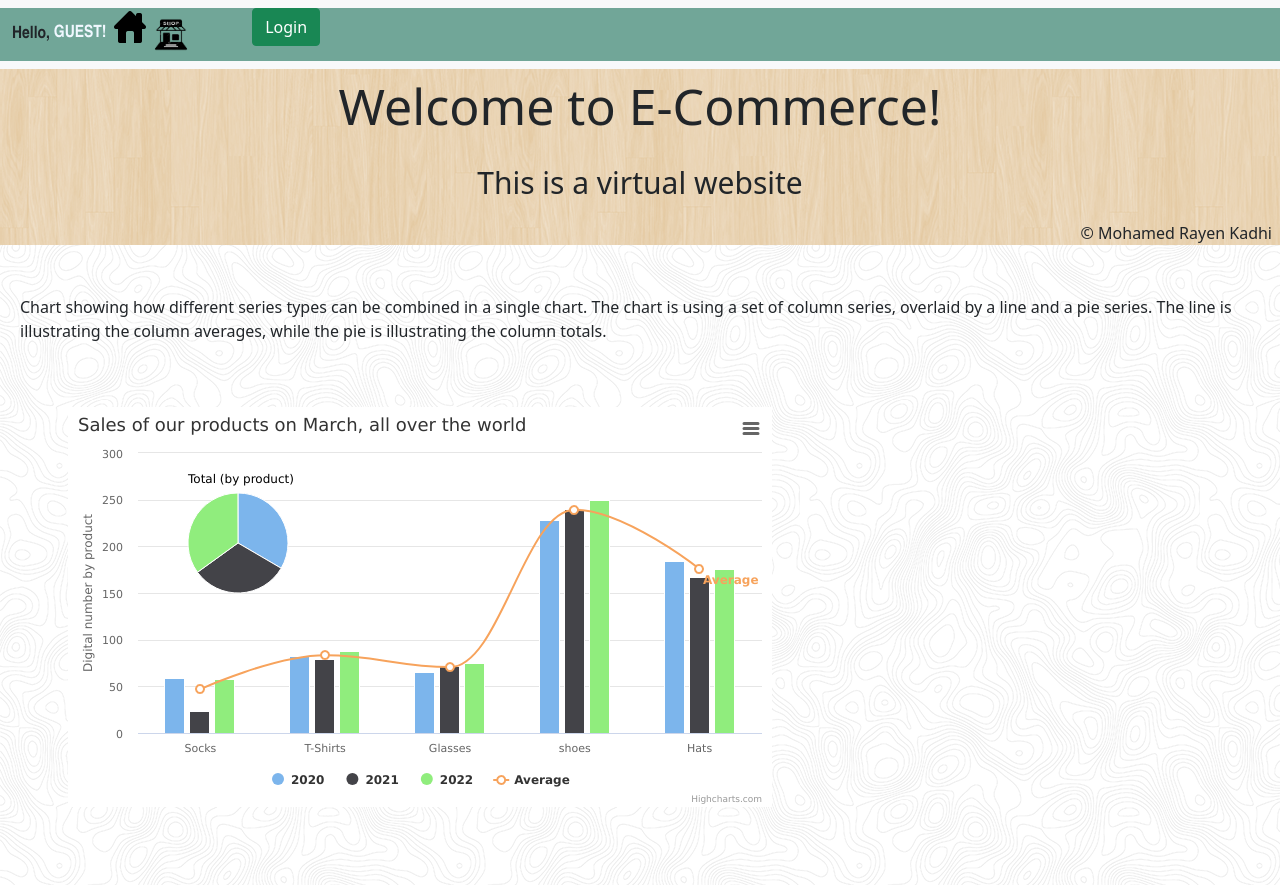
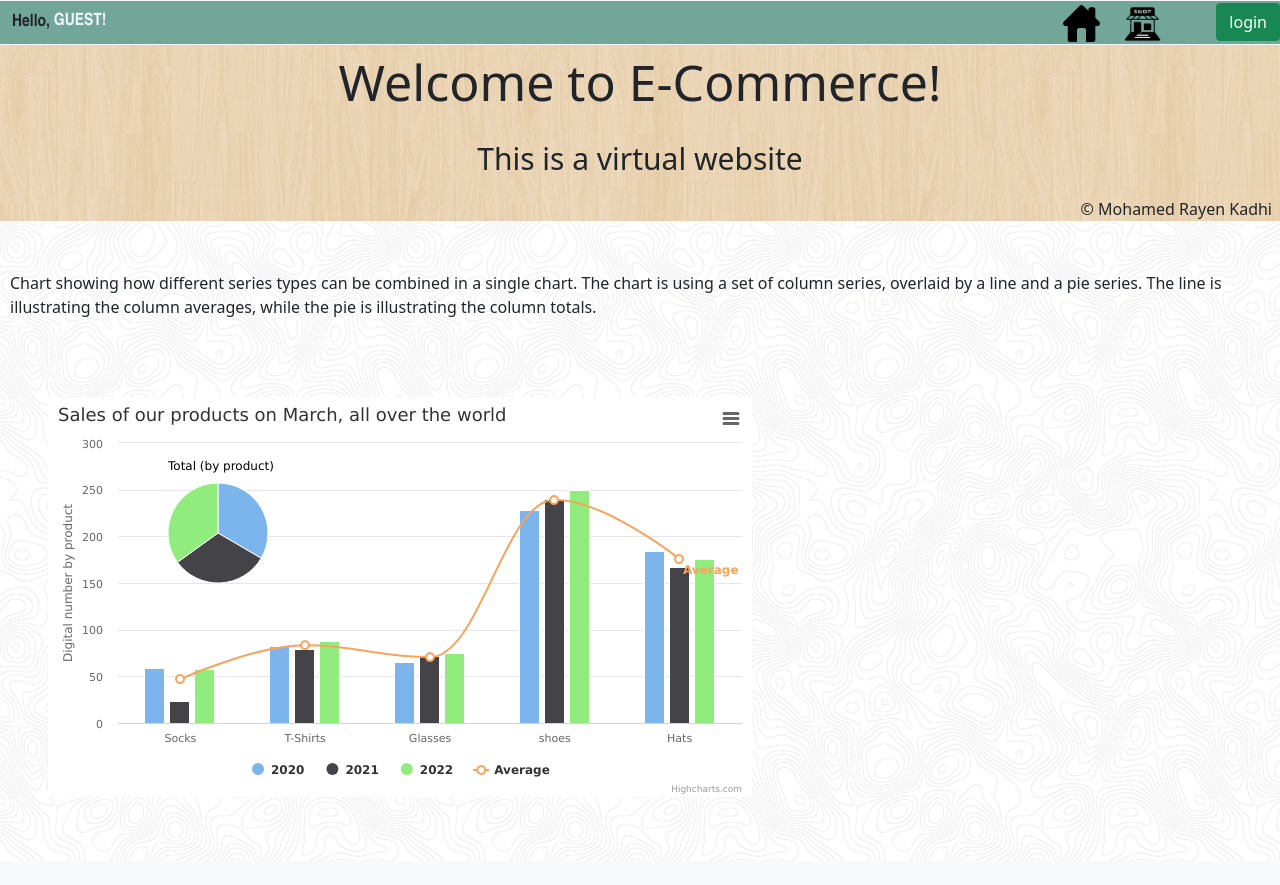
Before and after one commit to RayenKadhi/E-commerce, a Django app: page / in a window 1280 px wide. After the commit the page ends 861 px from the top, so only its background shows below. Run offline with Django 4.2, Linux system fonts and the light colour scheme.

Commit message:
Deployment

```diff
--- a/Ecomers/templates/Ecomers/home.html
+++ b/Ecomers/templates/Ecomers/home.html
@@ -78,10 +78,13 @@
             a pie series. The line is illustrating the column averages, while the
             pie is illustrating the column totals.
         </p>
+
     <figure class="highcharts-figure">
         <div id="container"></div>
 
     </figure>
+
+
 
 
     <script type="text/javascript">
@@ -103,7 +106,7 @@
                 html: 'Total (by product)',
                 style: {
                     left: '50px',
-                    top: '18px',
+                    top: '15px',
                     color: ( // theme
                         Highcharts.defaultOptions.title.style &&
                         Highcharts.defaultOptions.title.style.color
@@ -157,6 +160,6 @@
         }]
     });
     </script>
+
 </div>
-
 {% endblock content %}
--- a/Ecomers/templates/Ecomers/navbar.html
+++ b/Ecomers/templates/Ecomers/navbar.html
@@ -1,44 +1,6 @@
 {% load static %}
 
-<!--
-<nav class="navbar navbar-expand-lg navbar-dark color">
-            <a href="{% url 'home' %}">
-                <img id="home" src="{% static 'images/home.png' %}">
-            </a>    <button class="navbar-toggler" type="button" data-bs-toggle="collapse" data-bs-target="#navbarSupportedContent" aria-controls="navbarSupportedContent" aria-expanded="false" aria-label="Toggle navigation">
-      <span class="navbar-toggler-icon"></span>
-    </button>
-    <div class="collapse navbar-collapse" id="navbarSupportedContent">
-      <ul class="navbar-nav me-auto mb-2 mb-lg-0">
-            <a href="{% url 'main' %}">
-                <img id="store" src="{% static 'images/store.png' %}">
-            </a>
-      </ul>
 
-      <div class="icon-button">
-        {% if not request.user.is_authenticated %}
-          <span class="user"> Hello, <span class="user S"> GUEST!</span> </span>
-          <a class="btn btn-success" href="{% url 'loginPage' %}" role="button">Login</a>
-        {% else %}
-        <span class="user auth">Hello, <span class="user S"> {{request.user.first_name|upper}}!</span></span>
-          {% endif %}
-
-        <div id="cart"   class="cart">
-            <a href="{% url 'cart' %}">
-                <img id="cart-icon" src="{% static 'images/cart-icon.png' %}">
-            </a>
-          <p class="item-numeration"> {{cart_items}} </p>
-
-        </div>
-          {% if request.user.is_authenticated %}
-
-          <a class="btn btn-outline-secondary style" href="{% url 'logoutPage' %}" role="button">Logout</a>
-          {% endif %}
-
-
-      </div>
-  </div>
-</nav>
--->
 <nav class="navbar navbar-expand-lg navbar-light bg-light">
   <div class="container-fluid">
       {% if request.user.is_authenticated %}
@@ -46,12 +8,12 @@
       {% else %}
         <span class="user"> Hello, <span class="user S"> GUEST!</span> </span>
       {% endif %}
-      <div id="cart"   class="cart">
+      <div id="cart"  class="cart">
             <a href="{% url 'cart' %}">
                 <img id="cart-icon" src="{% static 'images/cart-icon.png' %}">
             </a>
           <p class="item-numeration"> {{cart_items}} </p>
-        </div>
+      </div>
     <button class="navbar-toggler" type="button" data-bs-toggle="collapse" data-bs-target="#navbarSupportedContent" aria-controls="navbarSupportedContent" aria-expanded="false" aria-label="Toggle navigation">
       <span class="navbar-toggler-icon"></span>
     </button>
@@ -60,17 +22,19 @@
         <li class="nav-item">
             <a href="{% url 'home' %}">
                 <img id="home" src="{% static 'images/home.png' %}">
-            </a>         </li>
+            </a>
+        </li>
         <li class="nav-item">
             <a href="{% url 'main' %}">
                 <img id="store" src="{% static 'images/store.png' %}">
-            </a>       </li>
+            </a>
+        </li>
 
         <li class="nav-item">
              {% if request.user.is_authenticated %}
                <a class="btn btn-outline-secondary style" href="{% url 'logoutPage' %}" role="button">Logout</a>
             {% else %}
-                <a class="btn btn-success loginlogout" href="{% url 'loginPage' %}" role="button">Login</a></li>
+                <a class="btn btn-success loginlogout" href="{% url 'loginPage' %}" role="button">login</a></li>
           {% endif %}
       </ul>
 
--- a/static/styles/main.css
+++ b/static/styles/main.css
@@ -313,11 +313,15 @@
 .formm{
     min-width:340px;
 }
-.homeContainer{
+.highcharts-description{
     margin-top: 20px;
-    margin-left: 20px;
+    margin-left: 10px;
     margin-top:50px;
     margin-bottom:30px;
+.homeContainer{
+    margin-left: 400px;
+    margin-top: 700px;
+}
 }
 .loginlogout{
     margin-left: 82%;
@@ -329,3 +333,44 @@
     margin-bottom:20px;
     padding: 1em;
 }
+
+@media only screen and (min-width: 991px){
+
+.loginlogout{
+    position: absolute;
+    right:0px;
+    top:3px;
+
+}
+#home{
+    height: 37px;
+    width: 37px;
+    margin-top: 0.2em;
+    position: absolute;
+    right:180px;
+    top:1.5px;
+
+
+}
+#store{
+    height: 55px;
+    width: 55px;
+    position: absolute;
+    right:110px;
+    top: -5px;
+    }
+
+.navbar-light{
+    height: 45px;
+
+}
+#cart-icon{
+    height: 35px;
+    width: 35px;
+    margin-left: 550px;
+    }
+.one{
+    margin-left: 500px;
+
+}
+}
```
